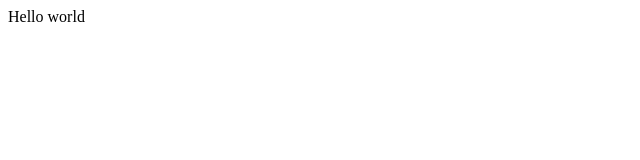
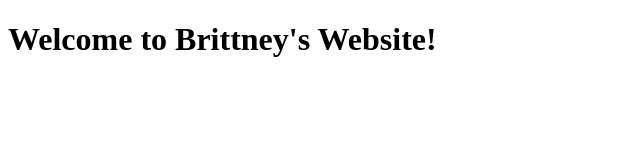
Before and after one commit to BFarmer26/Module-1-Tutorial, a plain HTML site: page index.html in a window 1280 px wide. Shown: the whole page, without its empty margins (0-640 px from the left). Drawn offline with Linux system fonts and the light colour scheme.

Commit message:
Added an h1 tag that welcomes users into my website. -BF

```diff
--- a/index.html
+++ b/index.html
@@ -9,7 +9,7 @@
 </head>
 
 <body>
-  Hello world
+  <h1>Welcome to Brittney's Website!</h1>
   <script src="script.js"></script>
 </body>
 
```
